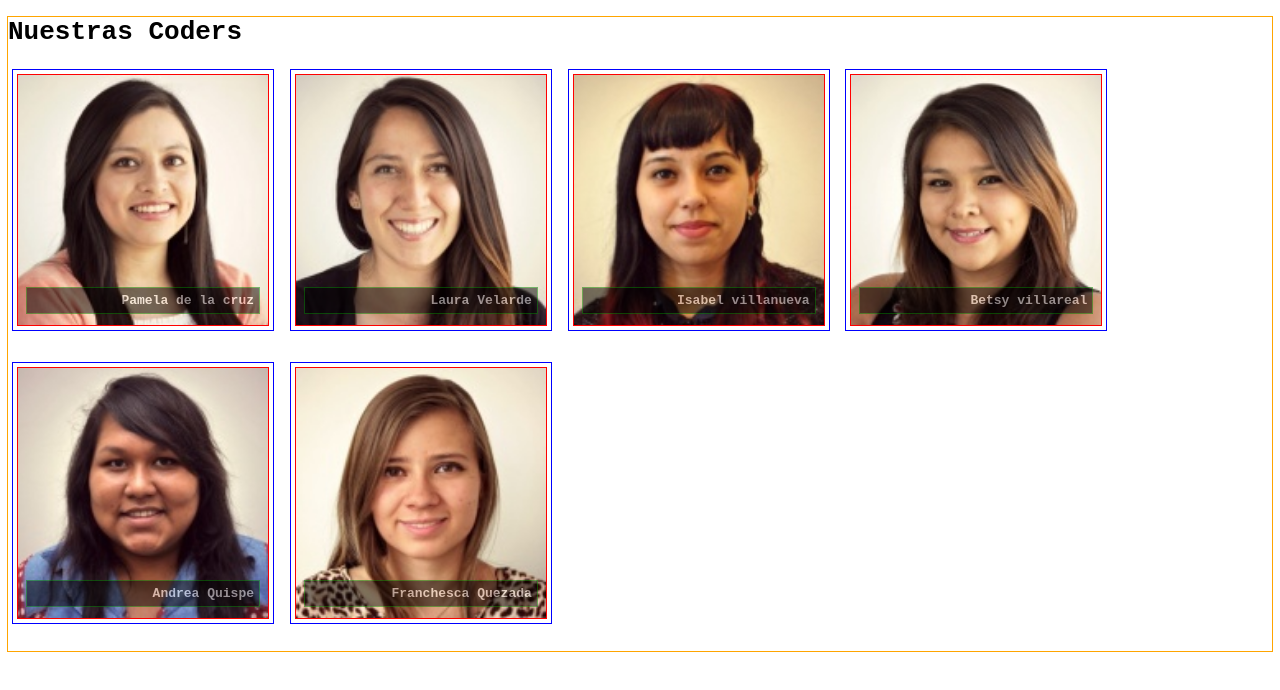
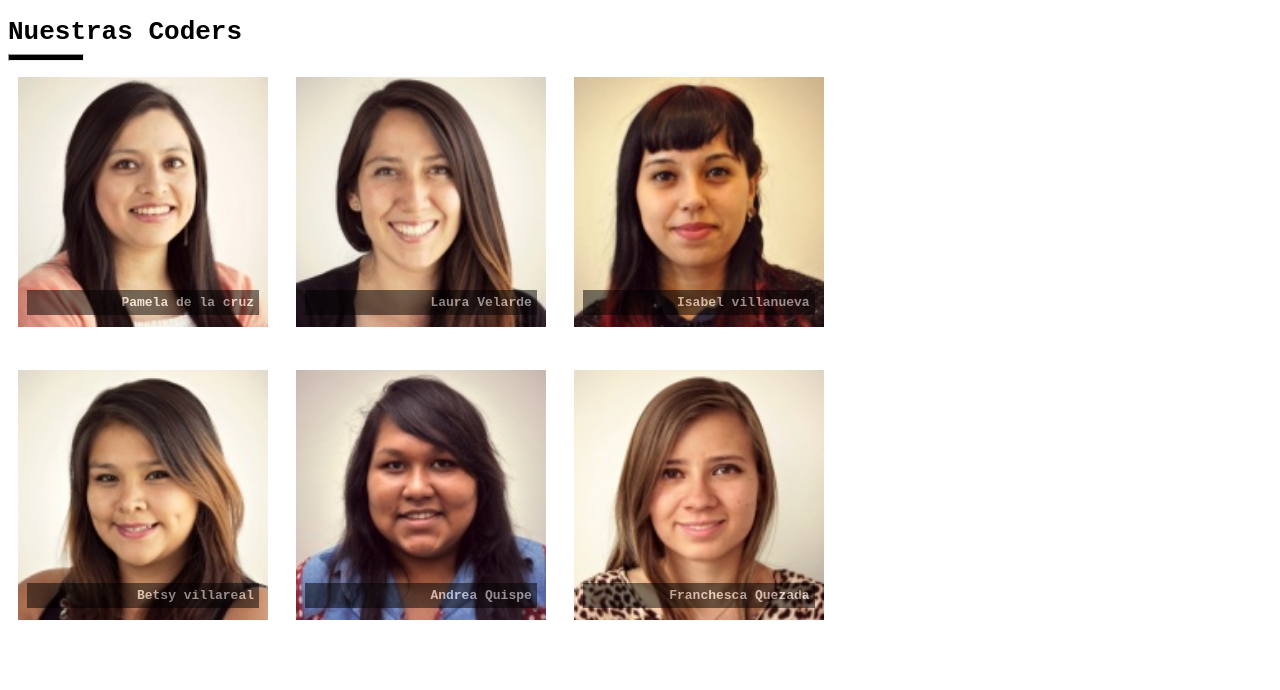
Before and after one commit to Pamelaleo96/nuestras-coders, a plain HTML site: page index.html in a window 1280 px wide. Drawn offline with Linux system fonts and the light colour scheme.

Commit message:
Añadiendo estilo y modificando estructura en html

```diff
--- a/css/style.css
+++ b/css/style.css
@@ -1,10 +1,22 @@
 body {
-    outline: 1px solid orange;
+    /*outline: 1px solid orange;*/
     font-family: monospace;
 }
 
+h1{
+    /*outline: 1px solid yellow;*/
+    margin-bottom: 0px;
+}
+
+hr {
+    height: 5px;
+    margin-right: 94%;
+    background-color: black;
+
+}
+
 div {
-    outline: 1px solid blue;
+    /*outline: 1px solid blue;*/
     display: inline-block;
     width: 250px;
     height: 250px;
@@ -12,21 +24,22 @@ div {
     margin: 5px;
 }
 
+
 img {
-    outline: 1px solid red;
+    /*outline: 1px solid red;*/
     width: 250px;
     height: 250px;
 }
 
-div p {
+p {
     text-align: right;
-    outline: 1px solid green;
+    /*outline: 1px solid green;*/
     color: white;
     font-weight: bold;
-    position: relative;
+    position: relative; /*Aplicamos relative para poder colocar la letra encima de la imagen*/
     bottom: 50px;
     padding:5px;
     margin: 9px;
-    opacity: 0.5;
+    opacity: 0.5; /*Agregamos opacidad a la letra*/
     background-color: #000;
 }
--- a/index.html
+++ b/index.html
@@ -7,6 +7,7 @@
 </head>
 <body>
     <h1>Nuestras Coders</h1>
+    <hr>
     <div>
         <img src="assets/imgs/1.jpg" alt="pamela">
         <p>Pamela de la cruz</p>
@@ -19,6 +20,7 @@
         <img src="assets/imgs/3.jpg" alt="isabel">
         <p>Isabel villanueva</p>
     </div>
+    <br>
     <div>
         <img src="assets/imgs/4.jpg" alt="betsy">
         <p>Betsy villareal</p>
```
